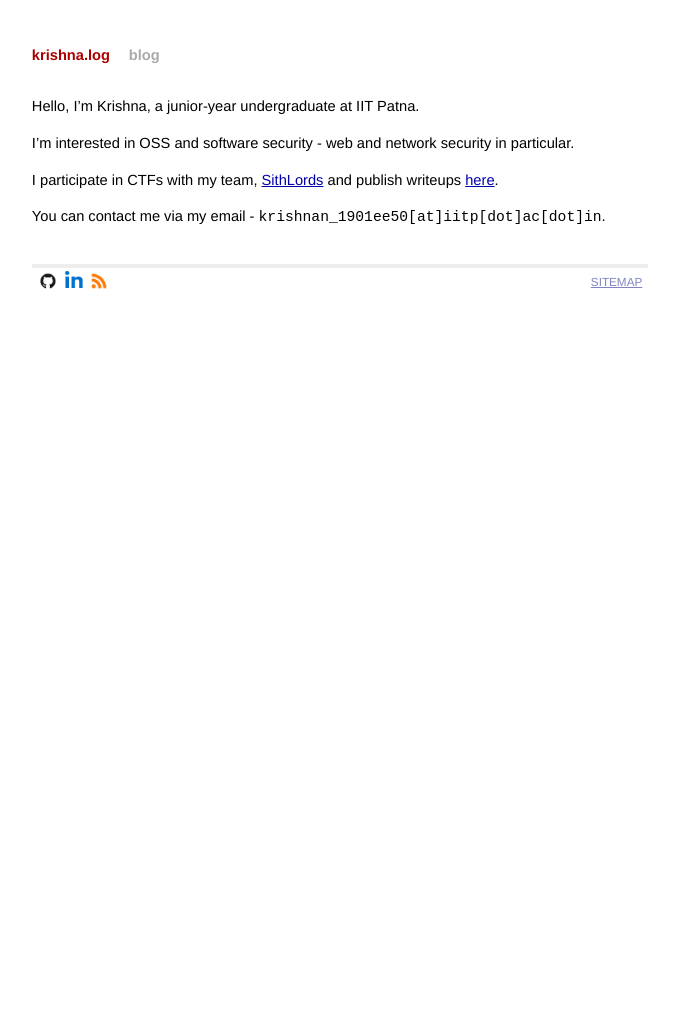
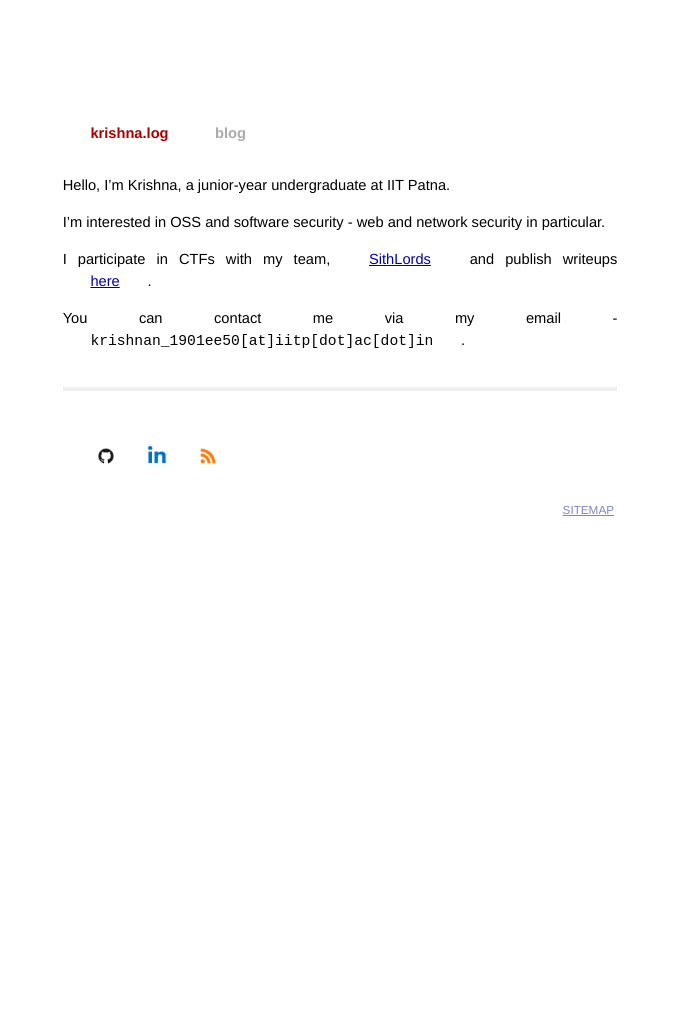
Before and after one commit to lordlabuckdas/lordlabuckdas.github.io, a Jekyll site: the page built from index.md, in a window 1280 px wide. Shown: the whole page, without its empty margins (300-979 px from the left). Built offline with Jekyll 4.4.1, drawn with Linux system fonts in a browser that asks for light colours; before the commit the page ends 944 px from its top, so only the background shows below that.

Commit message:
add meta and hopefully fix margin

```diff
--- a/_includes/head.html
+++ b/_includes/head.html
@@ -1,13 +1,13 @@
 <head>
   <title> {% if page.title %} {{ page.title }} | {% endif %}{{ site.title }}</title>
   <meta http-equiv="content-type" content="text/html; charset=utf-8" />
+  <meta name="viewport" content="width=device-width, initial-scale=1.0">
   <meta name="author" content="{{ site.author }}" />
-  <meta name = "viewport" content = "width=device-width">
   <link href="/atom.xml" rel="alternate" title="{{ site.title }}" type="application/atom+xml" />
   <meta name="google-site-verification" content="{{ site.gsv }}" />
-  {% if page.keywords %}<meta name = "keywords" content = "{{ page.keywords }} , {{ site.keywords }}">{% else %}<meta name = "keywords" content = "{{ site.keywords }}">{% endif %}
-  <meta name = "description" content = "{{ site.description }}">
+  {% if page.keywords %}<meta name="keywords" content = "{{ page.keywords }} , {{ site.keywords }}">{% else %}<meta name = "keywords" content = "{{ site.keywords }}">{% endif %}
+  <meta name="description" content="{{ site.description }}">
   <link rel="stylesheet" href="/css/syntax.css" type="text/css" />
   <link rel="stylesheet" href="/css/screen.css" type="text/css" media="screen, projection" />
-  <link rel = "shortcut icon" href = "{{ site.icons.favicon }}">
+  <link rel="shortcut icon" href="{{ site.icons.favicon }}">
 </head>
--- a/_layouts/post.html
+++ b/_layouts/post.html
@@ -3,5 +3,6 @@ layout: default
 ---
 <div id="post">
   <h1>{{ page.title }}</h1>
+  <p class="meta">{{ site.time | date_to_long_string }}</p>
   {{ content }}
 </div>
--- a/css/screen.css
+++ b/css/screen.css
@@ -7,7 +7,7 @@
 /* Global Reset */
 
 * {
-  margin: 0;
+  margin: 5%;
   padding: 0;
 }
 
```
